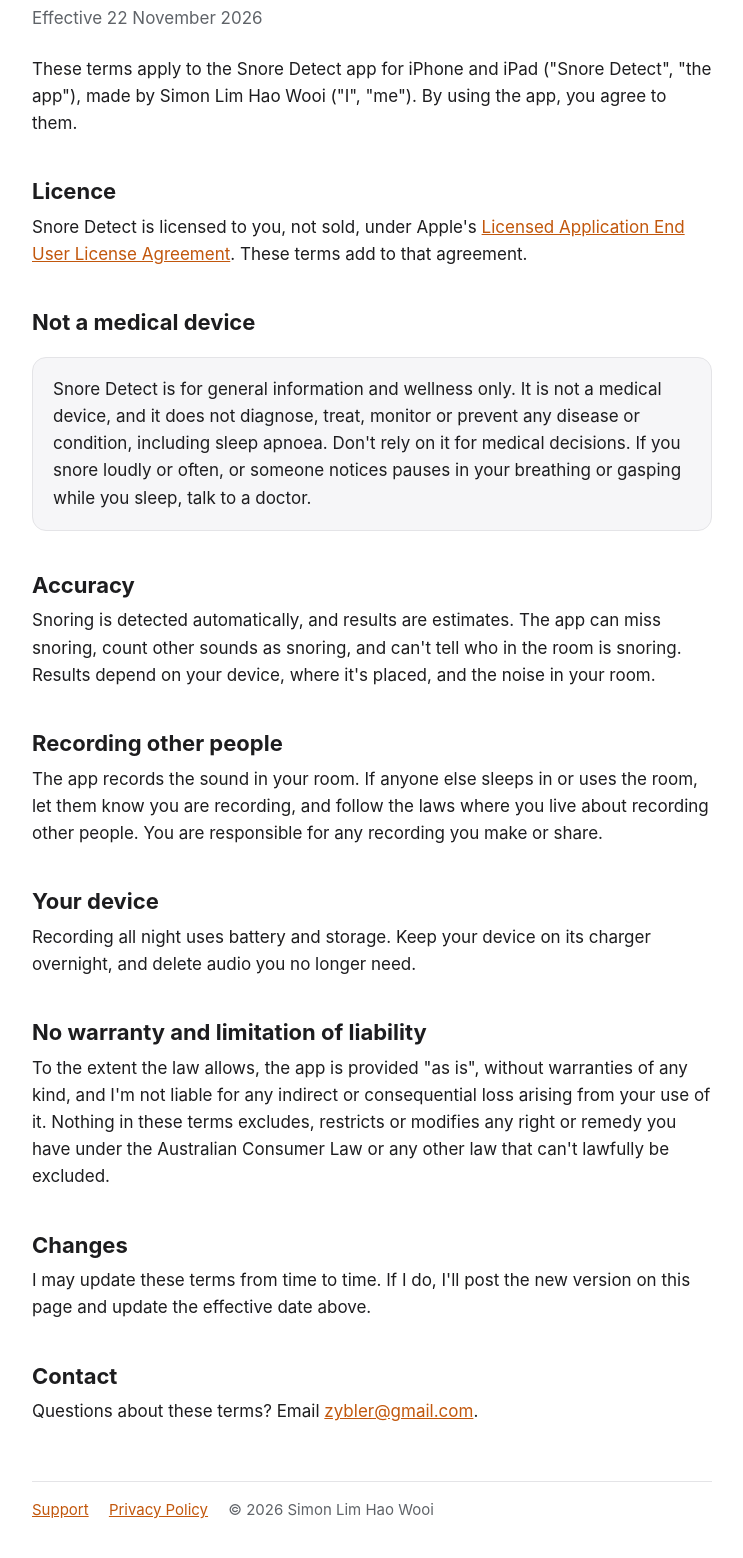
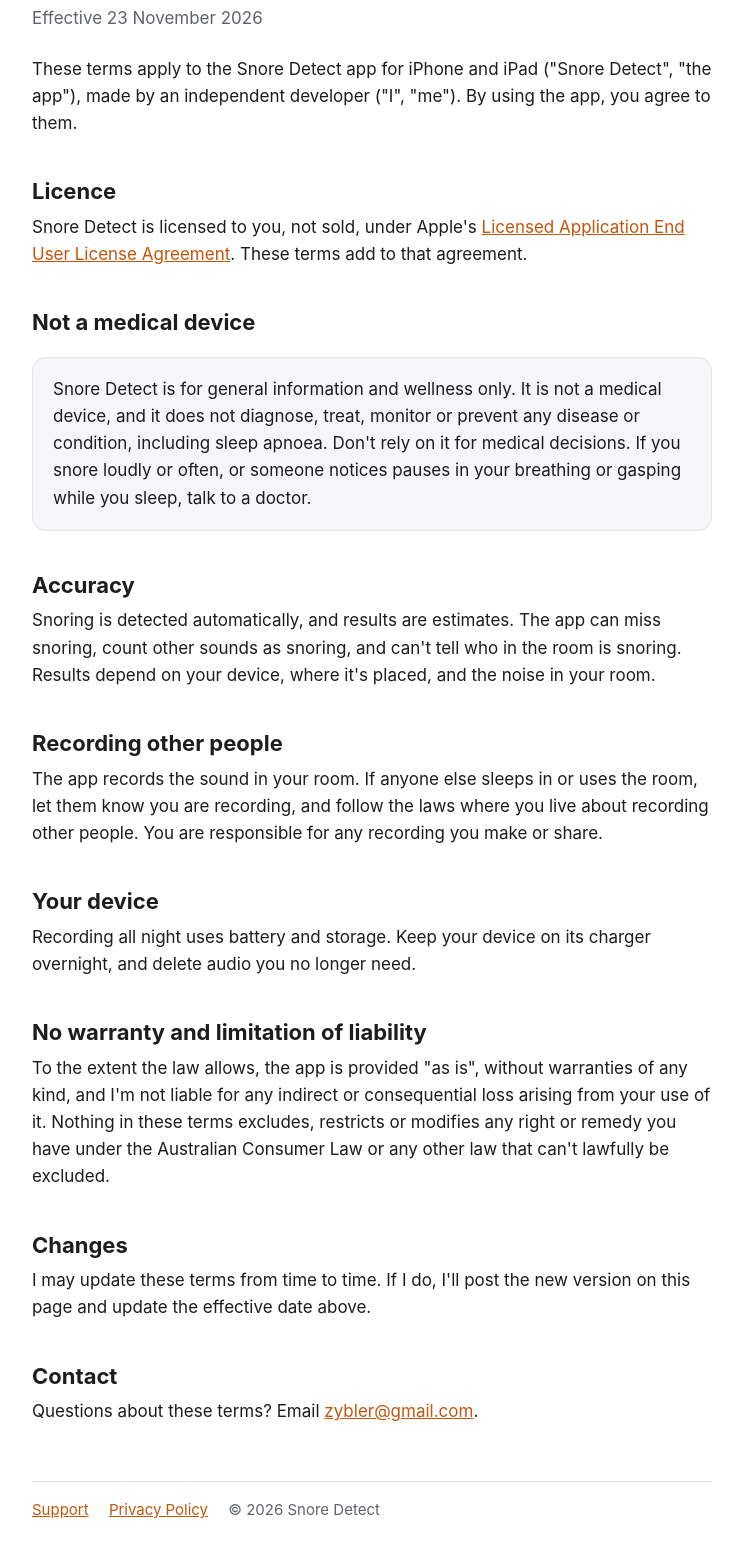
Before and after one commit to azybler/snoredetect-site, a plain HTML site: page terms.html in a window 1280 px wide. Shown: the part 278-1836 px from the top of the page, without its empty margins (268-1011 px from the left). Drawn offline with Linux system fonts and the light colour scheme.

Commit message:
Remove the developer's personal name from the site
The privacy policy and terms now say the app is made by "an
independent developer", and the page footers credit "Snore Detect".
Moves the privacy policy and terms effective date to 23 November 2026.

Co-Authored-By: Claude Opus 5.5 <noreply@anthropic.com>

```diff
--- a/terms.html
+++ b/terms.html
@@ -25,9 +25,9 @@
   </nav>
 
   <h1>Terms of Use</h1>
-  <p class="meta">Effective 22 November 2026</p>
+  <p class="meta">Effective 23 November 2026</p>
 
-  <p>These terms apply to the Snore Detect app for iPhone and iPad ("Snore Detect", "the app"), made by Simon Lim Hao Wooi ("I", "me"). By using the app, you agree to them.</p>
+  <p>These terms apply to the Snore Detect app for iPhone and iPad ("Snore Detect", "the app"), made by an independent developer ("I", "me"). By using the app, you agree to them.</p>
 
   <h2>Licence</h2>
   <p>Snore Detect is licensed to you, not sold, under Apple's <a href="https://www.apple.com/legal/internet-services/itunes/dev/stdeula/">Licensed Application End User License Agreement</a>. These terms add to that agreement.</p>
@@ -58,7 +58,7 @@
   <footer>
     <a href="./">Support</a>
     <a href="privacy.html">Privacy Policy</a>
-    <span>© 2026 Simon Lim Hao Wooi</span>
+    <span>© 2026 Snore Detect</span>
   </footer>
 </main>
 </body>
```
Also changed, not shown: index.html (+1 -1 lines), privacy.html (+3 -3 lines).
